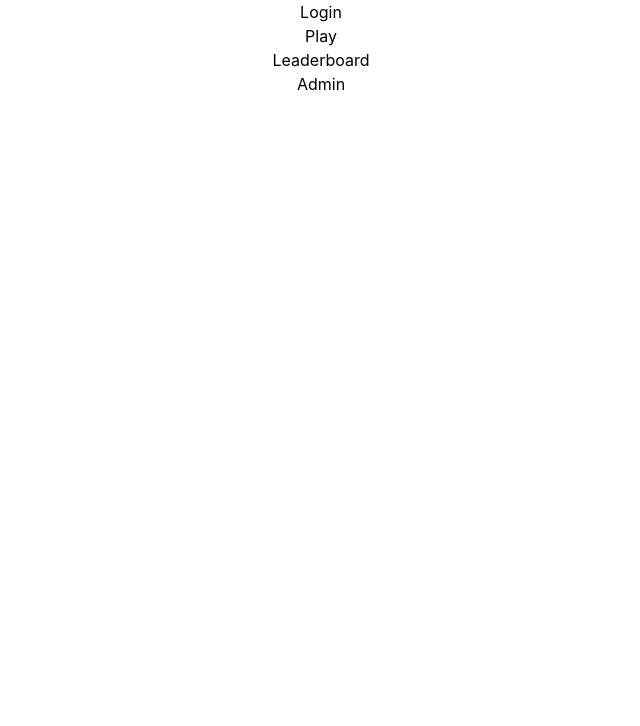
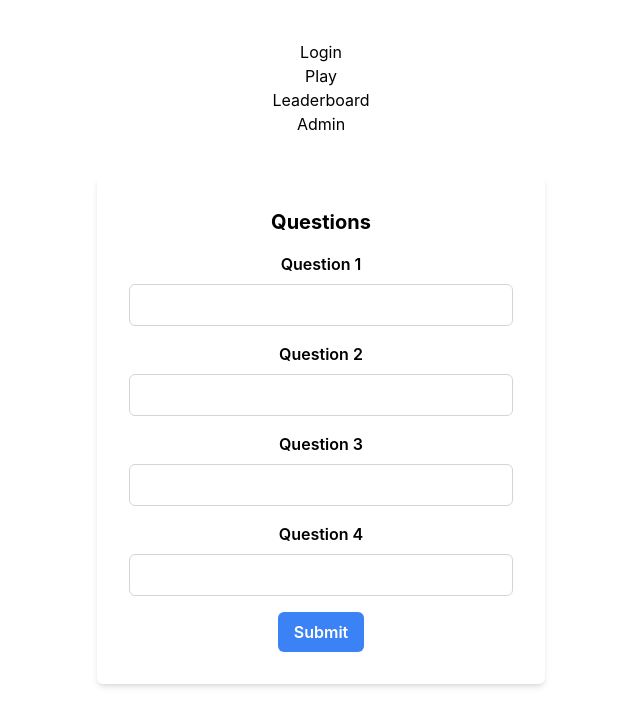
Before and after one commit to colbybeach/JGTriviaTest, a React (Create React App) app in the folder client/: page /play in a window 1280 px wide. Shown: the top 726 px of the page, without its empty margins (319-959 px from the left). Built offline with nearby package versions, Linux system fonts and the light colour scheme; the HTML template or start-up script is replaced by a standard one.

Commit message:
Added a lot of basic front end stuff but tbh i am gonna redo it

```diff
--- a/client/package.json
+++ b/client/package.json
@@ -10,6 +10,7 @@
     "react-dom": "^18.2.0",
     "react-router-dom": "^6.12.1",
     "react-scripts": "5.0.1",
+    "react-toastify": "^9.1.3",
     "web-vitals": "^2.1.4"
   },
   "scripts": {
--- a/client/src/App.js
+++ b/client/src/App.js
@@ -10,7 +10,7 @@ function App() {
   return (
     <Router>
       <div>
-        <nav>
+        <nav className='m-10'>
           <ul>
             <li>
               <Link to="/login">Login</Link>
--- a/client/src/pages/Leaderboard.jsx
+++ b/client/src/pages/Leaderboard.jsx
@@ -1,9 +1,34 @@
-import React from 'react'
+import React from 'react';
+
+const leaderboardData = [
+  { rank: 1, name: 'John', score: 100 },
+  { rank: 2, name: 'Jane', score: 90 },
+  { rank: 3, name: 'Alex', score: 80 },
+  { rank: 4, name: 'Sarah', score: 70 },
+];
 
 export default function Leaderboard() {
   return (
-    <div>
-
+    <div className="max-w-lg mx-auto bg-white p-8 shadow-md rounded-md">
+        <h2 className="text-2xl font-bold mb-4">Leaderboard</h2>
+      <table className="w-full border-collapse">
+        <thead>
+          <tr className='rounded-md bg-blue-500 text-white'>
+            <th className="py-3 px-4 font-semibold text-left">Rank</th>
+            <th className="py-3 px-4  font-semibold text-left">Name</th>
+            <th className="py-3 px-4 font-semibold text-left">Score</th>
+          </tr>
+        </thead>
+        <tbody>
+          {leaderboardData.map((item) => (
+            <tr key={item.rank}>
+              <td className="py-2 px-4 border-b">{item.rank}</td>
+              <td className="py-2 px-4 border-b">{item.name}</td>
+              <td className="py-2 px-4 border-b">{item.score}</td>
+            </tr>
+          ))}
+        </tbody>
+      </table>
     </div>
-  )
+  );
 }
--- a/client/src/pages/Login.jsx
+++ b/client/src/pages/Login.jsx
@@ -1,11 +1,16 @@
-import React from 'react'
+import React from 'react';
+import { useNavigate } from 'react-router-dom';
 
 export default function Login() {
+  const navigate = useNavigate();
+
+  const handleLogin = () => {
+    navigate('/play');
+  };
+
   return (
-
-    /** This is bad but just temp **/
-    <button type="button" class="login-with-google-btn" >
-        Sign in with Google
+    <button type="button" className="login-with-google-btn" onClick={handleLogin}>
+      Sign in with Google
     </button>
-  )
+  );
 }
--- a/client/src/pages/Play.jsx
+++ b/client/src/pages/Play.jsx
@@ -1,9 +1,87 @@
-import React from 'react'
+import React, { useState } from 'react';
+import { ToastContainer, toast } from 'react-toastify';
+import 'react-toastify/dist/ReactToastify.css';
 
 export default function Play() {
-  return (
-    <div>
 
-    </div>
-  )
+    const handleSubmit = (event) => {
+        event.preventDefault();
+
+        // Perform form submission logic here
+
+        setSubmitted(true);
+        // Show success toast
+        toast.success('Answers Submitted!');
+    };
+
+    const [submitted, setSubmitted] = useState(false);
+
+    return (
+        <div className="max-w-md mx-auto bg-white p-8 shadow-md rounded-md">
+            <h2 className="text-xl font-bold mb-4">Questions</h2>
+
+            <div className="mb-4">
+                <label htmlFor="question1" className="block font-semibold mb-2">
+                    Question 1
+                </label>
+                <input
+                    type="text"
+                    id="question1"
+                    name="question1"
+                    disabled={submitted}
+                    className="w-full border border-gray-300 rounded-md py-2 px-3 focus:outline-none focus:ring focus:ring-blue-500"
+                />
+            </div>
+
+            <div className="mb-4">
+                <label htmlFor="question2" className="block font-semibold mb-2">
+                    Question 2
+                </label>
+                <input
+                    type="text"
+                    id="question2"
+                    name="question2"
+                    disabled={submitted}
+                    className="w-full border border-gray-300 rounded-md py-2 px-3 focus:outline-none focus:ring focus:ring-blue-500"
+                />
+            </div>
+
+            <div className="mb-4">
+                <label htmlFor="question3" className="block font-semibold mb-2">
+                    Question 3
+                </label>
+                <input
+                    type="text"
+                    id="question3"
+                    name="question3"
+                    disabled={submitted}
+                    className="w-full border border-gray-300 rounded-md py-2 px-3 focus:outline-none focus:ring focus:ring-blue-500"
+                />
+            </div>
+
+            <div className="mb-4">
+                <label htmlFor="question4" className="block font-semibold mb-2">
+                    Question 4
+                </label>
+                <input
+                    type="text"
+                    id="question4"
+                    name="question4"
+                    disabled={submitted}
+                    className="w-full border border-gray-300 rounded-md py-2 px-3 focus:outline-none focus:ring focus:ring-blue-500"
+                />
+            </div>
+
+            <button
+                type="submit"
+                className="bg-blue-500 hover:bg-blue-600 text-white font-semibold py-2 px-4 rounded-md"
+                onClick={handleSubmit}
+           >
+                Submit
+            </button>
+
+            <ToastContainer position="top-center" autoClose={500} hideProgressBar />
+
+        </div>
+    );
 }
```
Also changed, not shown: 1 other file (tests, documents, lock files or other folders).
